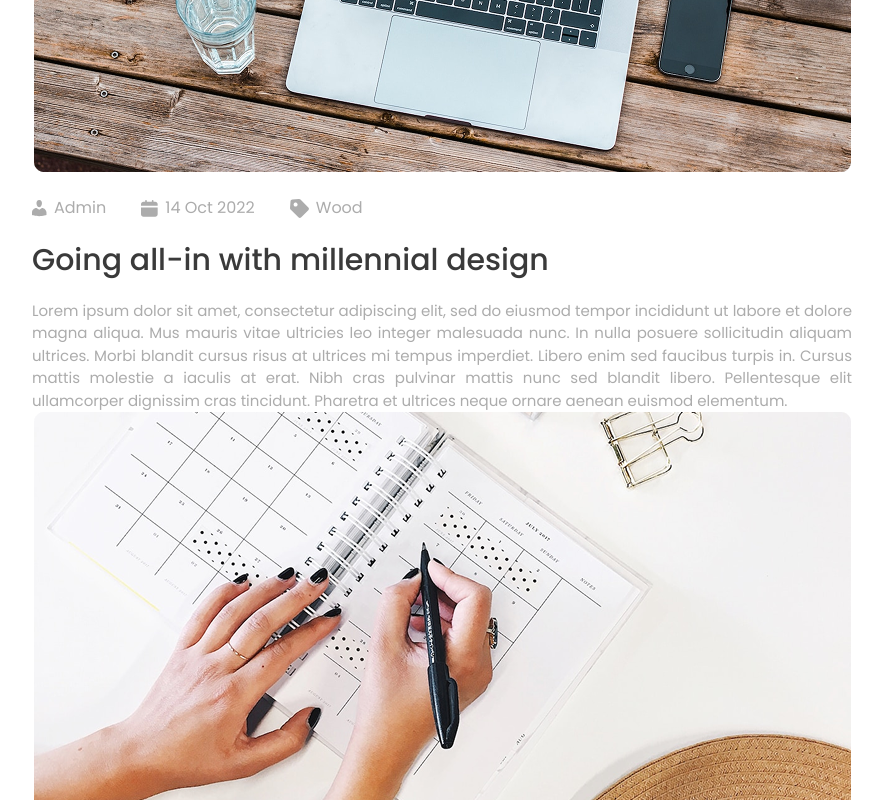
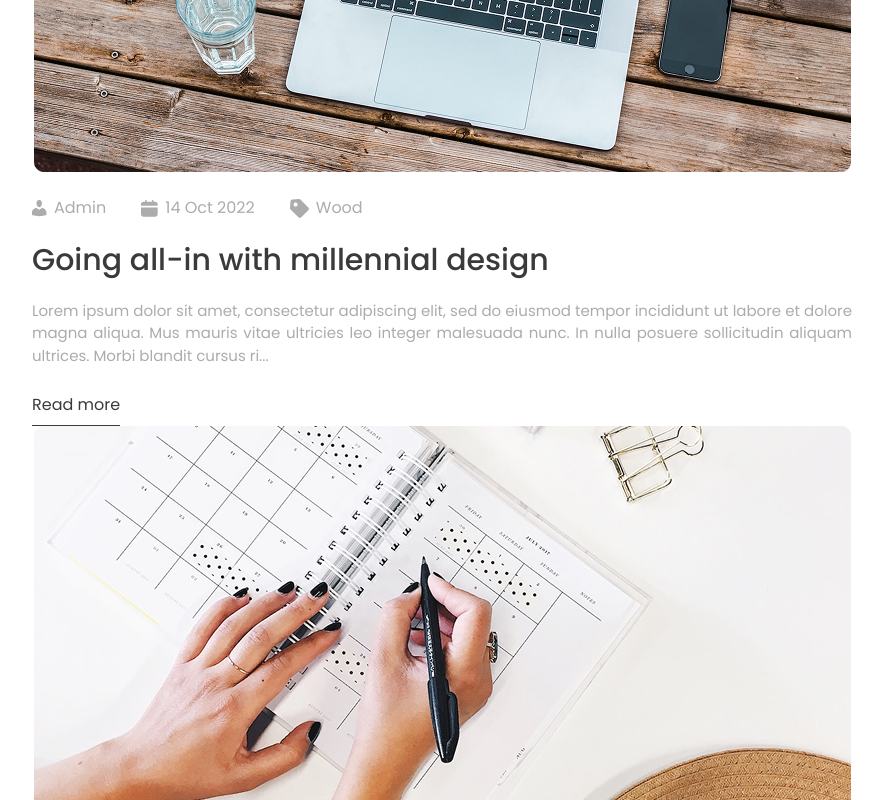
Before and after one commit to archis-academy/august-frontend-furniro-1, a React (Vite) app: page / in a window 1280 px wide. Shown: the part 4992-5792 px from the top of the page, without its empty margins (198-1081 px from the left). Built offline with nearby package versions, Linux system fonts and the light colour scheme.

Commit message:
[AU-49] - add Read More/Less functionality

```diff
--- a/src/Components/BlogPost/BlogPost.module.scss
+++ b/src/Components/BlogPost/BlogPost.module.scss
@@ -52,5 +52,16 @@ body {
       text-align: justify;
     }
   }
-
+  .readMoreButton {
+    background: none;
+    border: none;
+    cursor: pointer;
+    align-self: flex-start;
+    padding: 30px 0px 12px 0px;
+    color: i.$dark;
+    font-size: 16px;
+    line-height: 100%;
+    text-decoration: none;
+    border-bottom: 1px solid i.$dark;
+  }
 }
--- a/src/Components/BlogPost/index.jsx
+++ b/src/Components/BlogPost/index.jsx
@@ -1,9 +1,22 @@
-import React from 'react';
+import React, { useState } from 'react';
 import styles from './BlogPost.module.scss';
 
 export const BlogPost = ({ image, title, category }) => {
+  const [isExpanded, setIsExpanded] = useState(false);
+
   const desc =
     'Lorem ipsum dolor sit amet, consectetur adipiscing elit, sed do eiusmod tempor incididunt ut labore et dolore magna aliqua. Mus mauris vitae ultricies leo integer malesuada nunc. In nulla posuere sollicitudin aliquam ultrices. Morbi blandit cursus risus at ultrices mi tempus imperdiet. Libero enim sed faucibus turpis in. Cursus mattis molestie a iaculis at erat. Nibh cras pulvinar mattis nunc sed blandit libero. Pellentesque elit ullamcorper dignissim cras tincidunt. Pharetra et ultrices neque ornare aenean euismod elementum.';
+
+  const maxChars = 250;
+  const displayedDesc = isExpanded
+    ? desc
+    : desc.length > maxChars
+      ? desc.substring(0, maxChars) + '...'
+      : desc;
+
+  const toggleExpanded = () => {
+    setIsExpanded(!isExpanded);
+  };
 
   return (
     <div className={styles.container}>
@@ -28,8 +41,14 @@ export const BlogPost = ({ image, title, category }) => {
 
       <div className={styles.content}>
         <h2 className={styles.title}>{title}</h2>
-        <p className={styles.desc}>{desc}</p>
+        <p className={styles.desc}>{displayedDesc}</p>
       </div>
+
+      {desc.length > maxChars && (
+        <a onClick={toggleExpanded} className={styles.readMoreButton}>
+          {isExpanded ? 'Read less' : 'Read more'}
+        </a>
+      )}
     </div>
   );
 };
```
